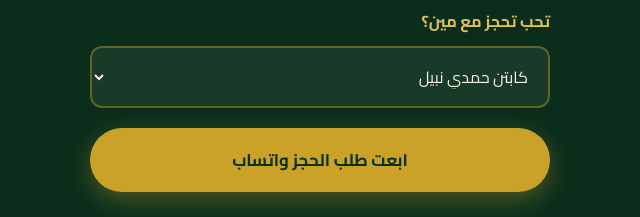
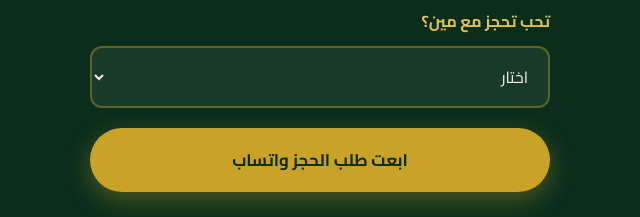
Before and after one commit to ssmmm125/al-shifa-center, a plain HTML site: page index.html in a window 1280 px wide. Shown: the part 4190-4407 px from the top of the page, 640-1280 px from the left. Drawn offline with Linux system fonts and the light colour scheme; no server answers.

Commit message:
Booking: require explicit practitioner choice (placeholder, no silent default)

```diff
--- a/index.html
+++ b/index.html
@@ -227,7 +227,8 @@
             <option value="الباقة الكاملة - 499 ج.م">الباقة الكاملة - 499 ج.م</option>
           </select>
           <label for="personSelect">تحب تحجز مع مين؟</label>
-          <select id="personSelect" name="person">
+          <select id="personSelect" name="person" required>
+            <option value="" disabled selected>اختار</option>
             <option value="كابتن حمدي نبيل">كابتن حمدي نبيل</option>
             <option value="زياد بن عادل">زياد بن عادل</option>
           </select>
```
